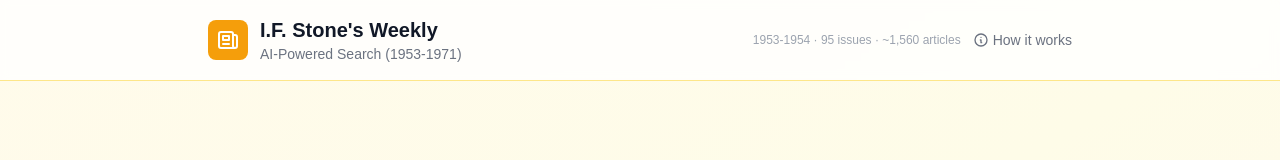
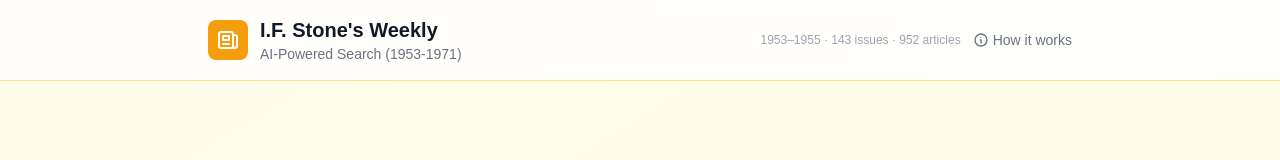
Before and after one commit to murguia/ifstone-search, a Next.js app: page / in a window 1280 px wide. Shown: the top 160 px of the page. Built offline with nearby package versions, Linux system fonts and the light colour scheme.

Commit message:
Update coverage stats to 1953–1955: 143 issues, 952 articles
Co-Authored-By: Claude Opus 4.6 (1M context) <noreply@anthropic.com>

```diff
--- a/app/page.tsx
+++ b/app/page.tsx
@@ -36,7 +36,7 @@ export default function Home() {
             </div>
             <div className="flex items-center gap-3">
               <span className="hidden sm:inline text-xs text-gray-400 dark:text-gray-500">
-                1953-1954 &middot; 95 issues &middot; ~1,560 articles
+                1953–1955 &middot; 143 issues &middot; 952 articles
               </span>
               <AboutSection />
             </div>
```
